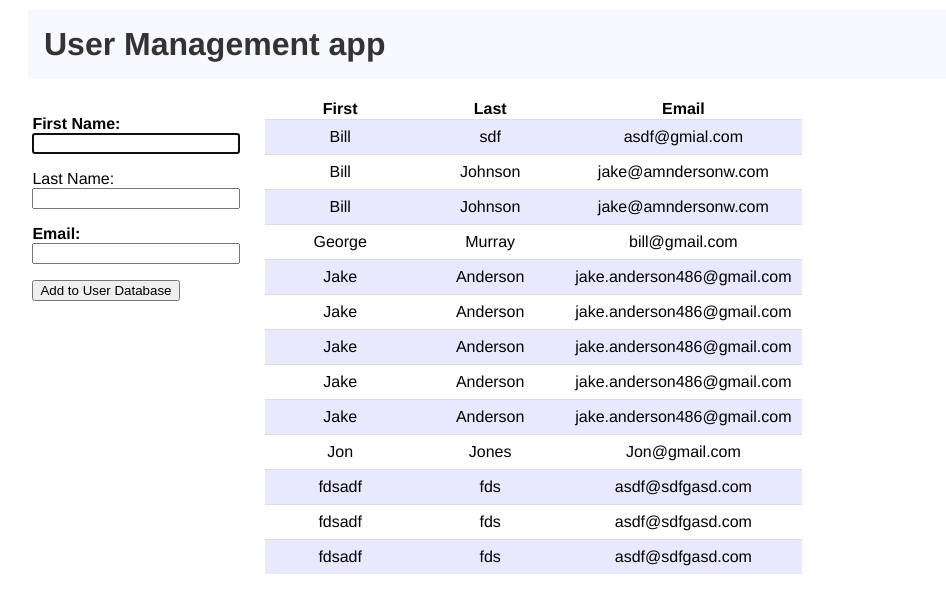
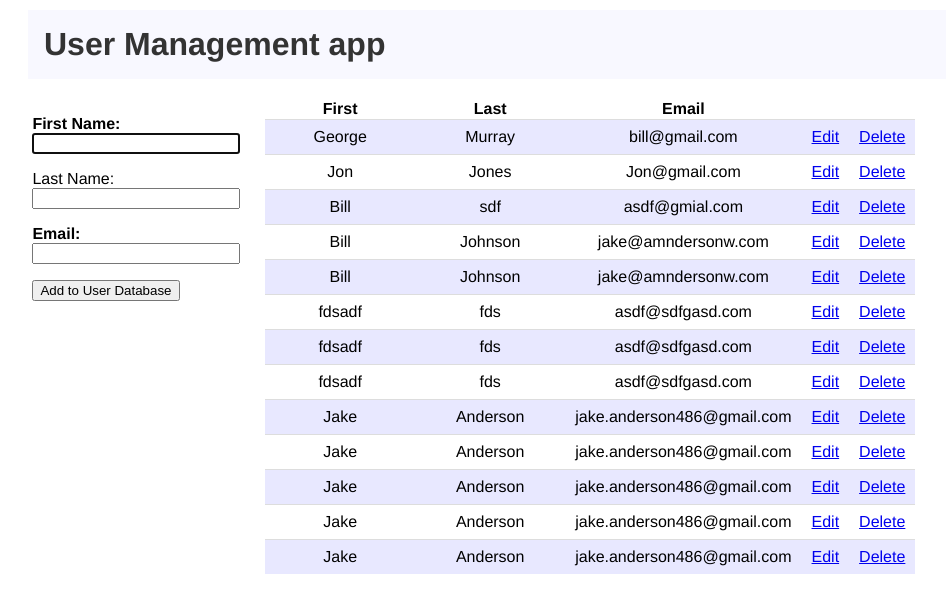
Before and after one commit to Jakealope/cf_pythonCodingChallenge, a Django app: page /userapp/ in a window 1280 px wide. Shown: the top 613 px of the page, without its empty margins (0-946 px from the left). Run offline with Django 3.2, Linux system fonts and the light colour scheme; data comes from the database, SQL or seed files in the repository; both versions use the stored data as it was after the commit.

Commit message:
updating User_app

```diff
--- a/User_app/userapp/models.py
+++ b/User_app/userapp/models.py
@@ -7,7 +7,8 @@ class UserInfo(models.Model):
 	f_name = models.CharField('First Name', max_length=100)
 	l_name = models.CharField('Last Name', max_length=200)
 	email = models.EmailField('Email')
-	create_date = models.DateTimeField('Date Created')
+	create_date = models.DateTimeField('Date Created', auto_now_add=True, auto_now=False)
+
 
 	def __unicode__(self):
 		return "%s, %s" % (self.f_name, self.l_name)
--- a/User_app/userapp/templates/userapp/index_base.html
+++ b/User_app/userapp/templates/userapp/index_base.html
@@ -24,6 +24,8 @@
                         <th>First</th>
                         <th>Last</th>
                         <th>Email</th>
+                        <th><!-- Edit --></th>
+                        <th><!-- Delete --></th>
                     </tr>
                 </thead>
                 <tbody>
@@ -32,6 +34,8 @@
                             <td align=center>{{ user.f_name }}</td>
                             <td align=center>{{ user.l_name }}</td>
                             <td align=center>{{ user.email }}</td>
+                            <td align=center><a href="{% url 'detail' user.id %}">Edit</a></td>
+                            <td align=center><a href="{% url 'delete' user.id %}">Delete</a></td>
                         </tr>
                     {% endfor %}
                 </tbody>
--- a/User_app/userapp/urls.py
+++ b/User_app/userapp/urls.py
@@ -4,12 +4,12 @@ from userapp import views
 
 urlpatterns = patterns('',
 	#ex: userapp
-    url(r'^$', views.index, name='index'),
+    url(r'', views.index, name='index'),
+    #ex: userapp/detail
+    url(r'^(?P<id>\d+)/', views.detail, name='detail'),
+   	#ex: userapp/update
+    url(r'^update/(?P<id>\d+)/', views.update, name='update'),
+    #ex: userapp/delete
+    url(r'^delete/(?P<id>\d+)/', views.delete, name='delete'),
 
-    #ex: userapp/detail
-    url(r'^(?P<user_id>\d+)/$', views.detail, name='detail'),
-   	#ex: userapp/update
-    url(r'^update/(?P<id>\d+)/$', views.update, name='update'),
-    #ex: userapp/delete
-    url(r'^delete/(?P<id>\d+)/$', views.delete, name='delete'),
 )
--- a/User_app/userapp/views.py
+++ b/User_app/userapp/views.py
@@ -7,7 +7,7 @@ from userapp.models import UserInfo
 class UserForm(ModelForm):
     class Meta:
         model = UserInfo
-        fields = ['f_name', 'l_name', 'email']
+        fields = ['id', 'f_name', 'l_name', 'email']
 
 
 def index(request):
@@ -16,11 +16,11 @@ def index(request):
     	if userinfo.is_valid():
     		userinfo.save()
     return render(request, 'userapp/index_base.html', {
-        'users': UserInfo.objects.order_by('f_name'),
+        'users': UserInfo.objects.order_by('id'),
     })
 
 
-def detail(request, l_name):
+def detail(request, id):
     try:
         user = UserInfo.objects.get(pk=id)
         form = UserForm(instance=user)
@@ -32,7 +32,7 @@ def detail(request, l_name):
     })
 
 
-def update(request, l_name):
+def update(request, id):
     if request.method == 'POST':
         user = UserInfo.objects.get(pk=id)
         userinfo = UserForm(request.POST)
@@ -44,7 +44,7 @@ def update(request, l_name):
         return HttpResponseRedirect('/userapp/')
 
 
-def delete(request, l_name):
+def delete(request, id):
     user = UserInfo.objects.get(pk=id)
     user.delete()
     return HttpResponseRedirect('/userapp/')
```
Also changed, not shown: User_app/userapp/admin.py (+6 -6 lines), User_app/db.sqlite3.
